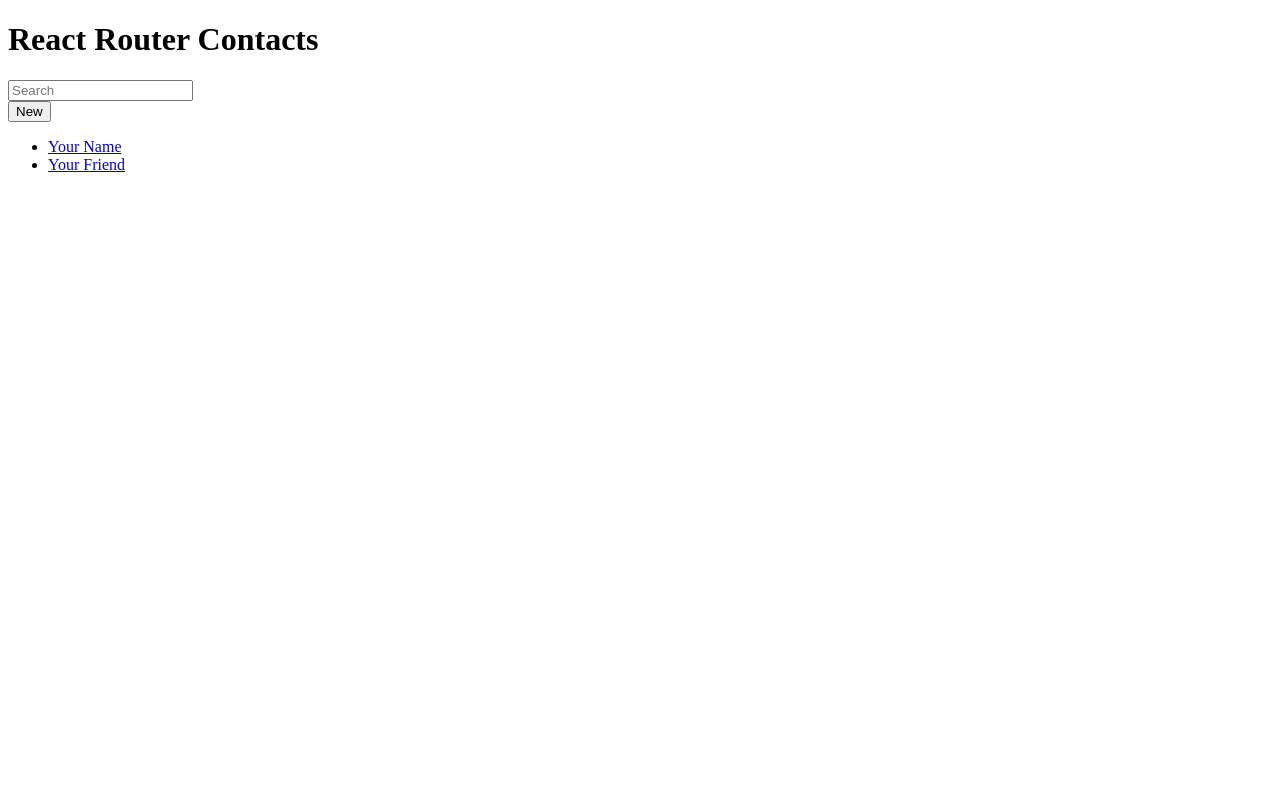
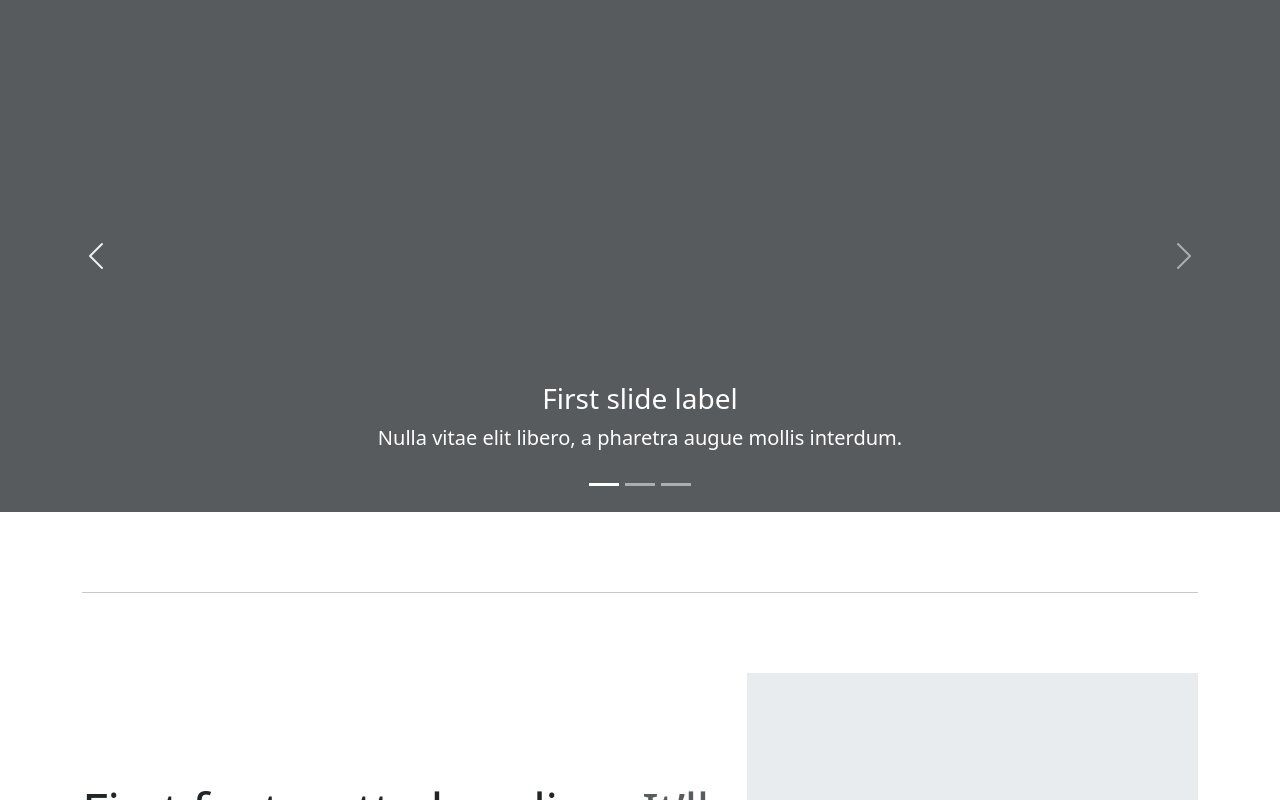
Before and after one commit to Diaz28/NsMachines, a React (Create React App) app in the folder ns_machines/: page / in a window 1280 px wide. Shown: the top 800 px of the page. Built offline with nearby package versions, Linux system fonts and the light colour scheme.

Commit message:
have a simple container to place information and images #2

```diff
--- a/ns_machines/package.json
+++ b/ns_machines/package.json
@@ -6,7 +6,9 @@
     "@testing-library/jest-dom": "^5.17.0",
     "@testing-library/react": "^13.4.0",
     "@testing-library/user-event": "^13.5.0",
+    "bootstrap": "^5.3.2",
     "react": "^18.2.0",
+    "react-bootstrap": "^2.8.0",
     "react-dom": "^18.2.0",
     "react-router-dom": "^6.16.0",
     "react-scripts": "5.0.1",
--- a/ns_machines/public/index.html
+++ b/ns_machines/public/index.html
@@ -24,7 +24,7 @@
       work correctly both with client-side routing and a non-root public URL.
       Learn how to configure a non-root public URL by running `npm run build`.
     -->
-    <title>React App</title>
+    <title>NsMachines</title>
   </head>
   <body>
     <noscript>You need to enable JavaScript to run this app.</noscript>
--- a/ns_machines/src/index.css
+++ b/ns_machines/src/index.css
@@ -0,0 +1,230 @@
+
+
+
+/* CUSTOMIZE THE CAROUSEL
+-------------------------------------------------- */
+
+/* Carousel base class */
+.carousel {
+  margin-bottom: 4rem;
+}
+/* Since positioning the image, we need to help out the caption */
+.carousel-caption {
+  bottom: 3rem;
+  z-index: 10;
+}
+
+/* Declare heights because of positioning of img element */
+.carousel-item {
+  height: 32rem;
+}
+
+
+/* MARKETING CONTENT
+-------------------------------------------------- */
+
+/* Center align the text within the three columns below the carousel */
+.marketing .col-lg-4 {
+  margin-bottom: 1.5rem;
+  text-align: center;
+}
+/* rtl:begin:ignore */
+.marketing .col-lg-4 p {
+  margin-right: .75rem;
+  margin-left: .75rem;
+}
+/* rtl:end:ignore */
+
+
+/* Featurettes
+------------------------- */
+
+.featurette-divider {
+  margin: 5rem 0; /* Space out the Bootstrap <hr> more */
+}
+
+/* Thin out the marketing headings */
+/* rtl:begin:remove */
+.featurette-heading {
+  letter-spacing: -.05rem;
+}
+
+/* rtl:end:remove */
+
+/* RESPONSIVE CSS
+-------------------------------------------------- */
+
+@media (min-width: 40em) {
+  /* Bump up size of carousel content */
+  .carousel-caption p {
+    margin-bottom: 1.25rem;
+    font-size: 1.25rem;
+    line-height: 1.4;
+  }
+
+  .featurette-heading {
+    font-size: 50px;
+  }
+}
+
+@media (min-width: 62em) {
+  .featurette-heading {
+    margin-top: 7rem;
+  }
+}
+
+.bd-placeholder-img {
+  font-size: 1.125rem;
+  text-anchor: middle;
+  -webkit-user-select: none;
+  -moz-user-select: none;
+  user-select: none;
+}
+
+@media (min-width: 768px) {
+  .bd-placeholder-img-lg {
+    font-size: 3.5rem;
+  }
+}
+
+.b-example-divider {
+  width: 100%;
+  height: 3rem;
+  background-color: rgba(0, 0, 0, .1);
+  border: solid rgba(0, 0, 0, .15);
+  border-width: 1px 0;
+  box-shadow: inset 0 .5em 1.5em rgba(0, 0, 0, .1), inset 0 .125em .5em rgba(0, 0, 0, .15);
+}
+
+.b-example-vr {
+  flex-shrink: 0;
+  width: 1.5rem;
+  height: 100vh;
+}
+
+.bi {
+  vertical-align: -.125em;
+  fill: currentColor;
+}
+
+.nav-scroller {
+  position: relative;
+  z-index: 2;
+  height: 2.75rem;
+  overflow-y: hidden;
+}
+
+.nav-scroller .nav {
+  display: flex;
+  flex-wrap: nowrap;
+  padding-bottom: 1rem;
+  margin-top: -1px;
+  overflow-x: auto;
+  text-align: center;
+  white-space: nowrap;
+  -webkit-overflow-scrolling: touch;
+}
+
+.btn-bd-primary {
+  --bd-violet-bg: #712cf9;
+  --bd-violet-rgb: 112.520718, 44.062154, 249.437846;
+
+  --bs-btn-font-weight: 600;
+  --bs-btn-color: var(--bs-white);
+  --bs-btn-bg: var(--bd-violet-bg);
+  --bs-btn-border-color: var(--bd-violet-bg);
+  --bs-btn-hover-color: var(--bs-white);
+  --bs-btn-hover-bg: #6528e0;
+  --bs-btn-hover-border-color: #6528e0;
+  --bs-btn-focus-shadow-rgb: var(--bd-violet-rgb);
+  --bs-btn-active-color: var(--bs-btn-hover-color);
+  --bs-btn-active-bg: #5a23c8;
+  --bs-btn-active-border-color: #5a23c8;
+}
+
+.bd-mode-toggle {
+  z-index: 1500;
+}
+
+.bd-mode-toggle .dropdown-menu .active .bi {
+  display: block !important;
+}
+
+.bd-placeholder-img {
+  font-size: 1.125rem;
+  text-anchor: middle;
+  -webkit-user-select: none;
+  -moz-user-select: none;
+  user-select: none;
+}
+
+@media (min-width: 768px) {
+  .bd-placeholder-img-lg {
+    font-size: 3.5rem;
+  }
+}
+
+.b-example-divider {
+  width: 100%;
+  height: 3rem;
+  background-color: rgba(0, 0, 0, .1);
+  border: solid rgba(0, 0, 0, .15);
+  border-width: 1px 0;
+  box-shadow: inset 0 .5em 1.5em rgba(0, 0, 0, .1), inset 0 .125em .5em rgba(0, 0, 0, .15);
+}
+
+.b-example-vr {
+  flex-shrink: 0;
+  width: 1.5rem;
+  height: 100vh;
+}
+
+.bi {
+  vertical-align: -.125em;
+  fill: currentColor;
+}
+
+.nav-scroller {
+  position: relative;
+  z-index: 2;
+  height: 2.75rem;
+  overflow-y: hidden;
+}
+
+.nav-scroller .nav {
+  display: flex;
+  flex-wrap: nowrap;
+  padding-bottom: 1rem;
+  margin-top: -1px;
+  overflow-x: auto;
+  text-align: center;
+  white-space: nowrap;
+  -webkit-overflow-scrolling: touch;
+}
+
+
+/* Footer */
+.btn-bd-primary {
+  --bd-violet-bg: #712cf9;
+  --bd-violet-rgb: 112.520718, 44.062154, 249.437846;
+
+  --bs-btn-font-weight: 600;
+  --bs-btn-color: var(--bs-white);
+  --bs-btn-bg: var(--bd-violet-bg);
+  --bs-btn-border-color: var(--bd-violet-bg);
+  --bs-btn-hover-color: var(--bs-white);
+  --bs-btn-hover-bg: #6528e0;
+  --bs-btn-hover-border-color: #6528e0;
+  --bs-btn-focus-shadow-rgb: var(--bd-violet-rgb);
+  --bs-btn-active-color: var(--bs-btn-hover-color);
+  --bs-btn-active-bg: #5a23c8;
+  --bs-btn-active-border-color: #5a23c8;
+}
+
+.bd-mode-toggle {
+  z-index: 1500;
+}
+
+.bd-mode-toggle .dropdown-menu .active .bi {
+  display: block !important;
+}
--- a/ns_machines/src/index.jsx
+++ b/ns_machines/src/index.jsx
@@ -9,6 +9,7 @@ import reportWebVitals from './reportWebVitals';
 
 import ErrorPage from "./error-page";
 import Root from "./routes/root";
+
 
 
 const router = createBrowserRouter([
--- a/ns_machines/src/routes/root.jsx
+++ b/ns_machines/src/routes/root.jsx
@@ -1,43 +1,99 @@
+import React from 'react';
+import Carousel from 'react-bootstrap/Carousel';
+import 'bootstrap/dist/css/bootstrap.css';
+
 export default function Root() {
     return (
-      <>
-        <div id="sidebar">
-          <h1>React Router Contacts</h1>
-          <div>
-            <form id="search-form" role="search">
-              <input
-                id="q"
-                aria-label="Search contacts"
-                placeholder="Search"
-                type="search"
-                name="q"
-              />
-              <div
-                id="search-spinner"
-                aria-hidden
-                hidden={true}
-              />
-              <div
-                className="sr-only"
-                aria-live="polite"
-              ></div>
-            </form>
-            <form method="post">
-              <button type="submit">New</button>
-            </form>
-          </div>
-          <nav>
-            <ul>
-              <li>
-                <a href={`/contacts/1`}>Your Name</a>
-              </li>
-              <li>
-                <a href={`/contacts/2`}>Your Friend</a>
-              </li>
-            </ul>
-          </nav>
+        <div>
+            <Carousel>
+                <Carousel.Item interval={5000}>
+                    <svg class="bd-placeholder-img" width="100%" height="100%" xmlns="http://www.w3.org/2000/svg" aria-hidden="true" preserveAspectRatio="xMidYMid slice" focusable="false"><rect width="100%" height="100%" fill="var(--bs-secondary-color)" /></svg>
+                    <Carousel.Caption>
+                        <h3>First slide label</h3>
+                        <p>Nulla vitae elit libero, a pharetra augue mollis interdum.</p>
+                    </Carousel.Caption>
+                </Carousel.Item>
+                <Carousel.Item interval={500}>
+                    <svg class="bd-placeholder-img" width="100%" height="100%" xmlns="http://www.w3.org/2000/svg" aria-hidden="true" preserveAspectRatio="xMidYMid slice" focusable="false"><rect width="100%" height="100%" fill="var(--bs-secondary-color)" /></svg>
+                    <Carousel.Caption>
+                        <h3>Second slide label</h3>
+                        <p>Lorem ipsum dolor sit amet, consectetur adipiscing elit.</p>
+                    </Carousel.Caption>
+                </Carousel.Item>
+                <Carousel.Item>
+                    <svg class="bd-placeholder-img" width="100%" height="100%" xmlns="http://www.w3.org/2000/svg" aria-hidden="true" preserveAspectRatio="xMidYMid slice" focusable="false"><rect width="100%" height="100%" fill="var(--bs-secondary-color)" /></svg>
+                    <Carousel.Caption>
+                        <h3>Third slide label</h3>
+                        <p>
+                            Praesent commodo cursus magna, vel scelerisque nisl consectetur.
+                        </p>
+                    </Carousel.Caption>
+                </Carousel.Item>
+            </Carousel>
+
+
+
+            <div class="container marketing">
+
+
+
+                <hr class="featurette-divider" />
+
+                <div class="row featurette">
+                    <div class="col-md-7">
+                        <h2 class="featurette-heading fw-normal lh-1">First featurette heading. <span class="text-body-secondary">It’ll blow your mind.</span></h2>
+                        <p class="lead">Some great placeholder content for the first featurette here. Imagine some exciting prose here.</p>
+                    </div>
+                    <div class="col-md-5">
+                        <svg class="bd-placeholder-img bd-placeholder-img-lg featurette-image img-fluid mx-auto" width="500" height="500" xmlns="http://www.w3.org/2000/svg" role="img" aria-label="Placeholder: 500x500" preserveAspectRatio="xMidYMid slice" focusable="false"><title>Placeholder</title><rect width="100%" height="100%" fill="var(--bs-secondary-bg)" /><text x="50%" y="50%" fill="var(--bs-secondary-color)" dy=".3em">500x500</text></svg>
+                    </div>
+                </div>
+
+                <hr class="featurette-divider" />
+
+                <div class="row featurette">
+                    <div class="col-md-7 order-md-2">
+                        <h2 class="featurette-heading fw-normal lh-1">Oh yeah, it’s that good. <span class="text-body-secondary">See for yourself.</span></h2>
+                        <p class="lead">Another featurette? Of course. More placeholder content here to give you an idea of how this layout would work with some actual real-world content in place.</p>
+                    </div>
+                    <div class="col-md-5 order-md-1">
+                        <svg class="bd-placeholder-img bd-placeholder-img-lg featurette-image img-fluid mx-auto" width="500" height="500" xmlns="http://www.w3.org/2000/svg" role="img" aria-label="Placeholder: 500x500" preserveAspectRatio="xMidYMid slice" focusable="false"><title>Placeholder</title><rect width="100%" height="100%" fill="var(--bs-secondary-bg)" /><text x="50%" y="50%" fill="var(--bs-secondary-color)" dy=".3em">500x500</text></svg>
+                    </div>
+                </div>
+
+                <hr class="featurette-divider"></hr>
+
+                <div class="row featurette">
+                    <div class="col-md-7">
+                        <h2 class="featurette-heading fw-normal lh-1">And lastly, this one. <span class="text-body-secondary">Checkmate.</span></h2>
+                        <p class="lead">And yes, this is the last block of representative placeholder content. Again, not really intended to be actually read, simply here to give you a better view of what this would look like with some actual content. Your content.</p>
+                    </div>
+                    <div class="col-md-5">
+                        <svg class="bd-placeholder-img bd-placeholder-img-lg featurette-image img-fluid mx-auto" width="500" height="500" xmlns="http://www.w3.org/2000/svg" role="img" aria-label="Placeholder: 500x500" preserveAspectRatio="xMidYMid slice" focusable="false"><title>Placeholder</title><rect width="100%" height="100%" fill="var(--bs-secondary-bg)" /><text x="50%" y="50%" fill="var(--bs-secondary-color)" dy=".3em">500x500</text></svg>
+                    </div>
+                </div>
+
+            </div>
+
+            <div class="container">
+                <footer class="d-flex flex-wrap justify-content-between align-items-center py-3 my-4 border-top">
+                    <div class="col-md-4 d-flex align-items-center">
+                        <a href="/" class="mb-3 me-2 mb-md-0 text-body-secondary text-decoration-none lh-1">
+                            <svg class="bi" width="30" height="24"><use xlinkhref="#bootstrap" /></svg>
+                        </a>
+                        <span class="mb-3 mb-md-0 text-body-secondary">&copy; 2023 Company, Inc</span>
+                    </div>
+
+                    <ul class="nav col-md-4 justify-content-end list-unstyled d-flex">
+                        <li class="ms-3"><a class="text-body-secondary" href="#"><svg class="bi" width="24" height="24"><use xlinkhref="#twitter" /></svg></a></li>
+                        <li class="ms-3"><a class="text-body-secondary" href="#"><svg class="bi" width="24" height="24"><use xlinkhref="#instagram" /></svg></a></li>
+                        <li class="ms-3"><a class="text-body-secondary" href="#"><svg class="bi" width="24" height="24"><use xlinkshref="#facebook" /></svg></a></li>
+                    </ul>
+                </footer>
+            </div>
+
         </div>
-        <div id="detail"></div>
-      </>
+
+
     );
-  }
+}
```
Also changed, not shown: 1 other file (tests, documents, lock files or other folders).
